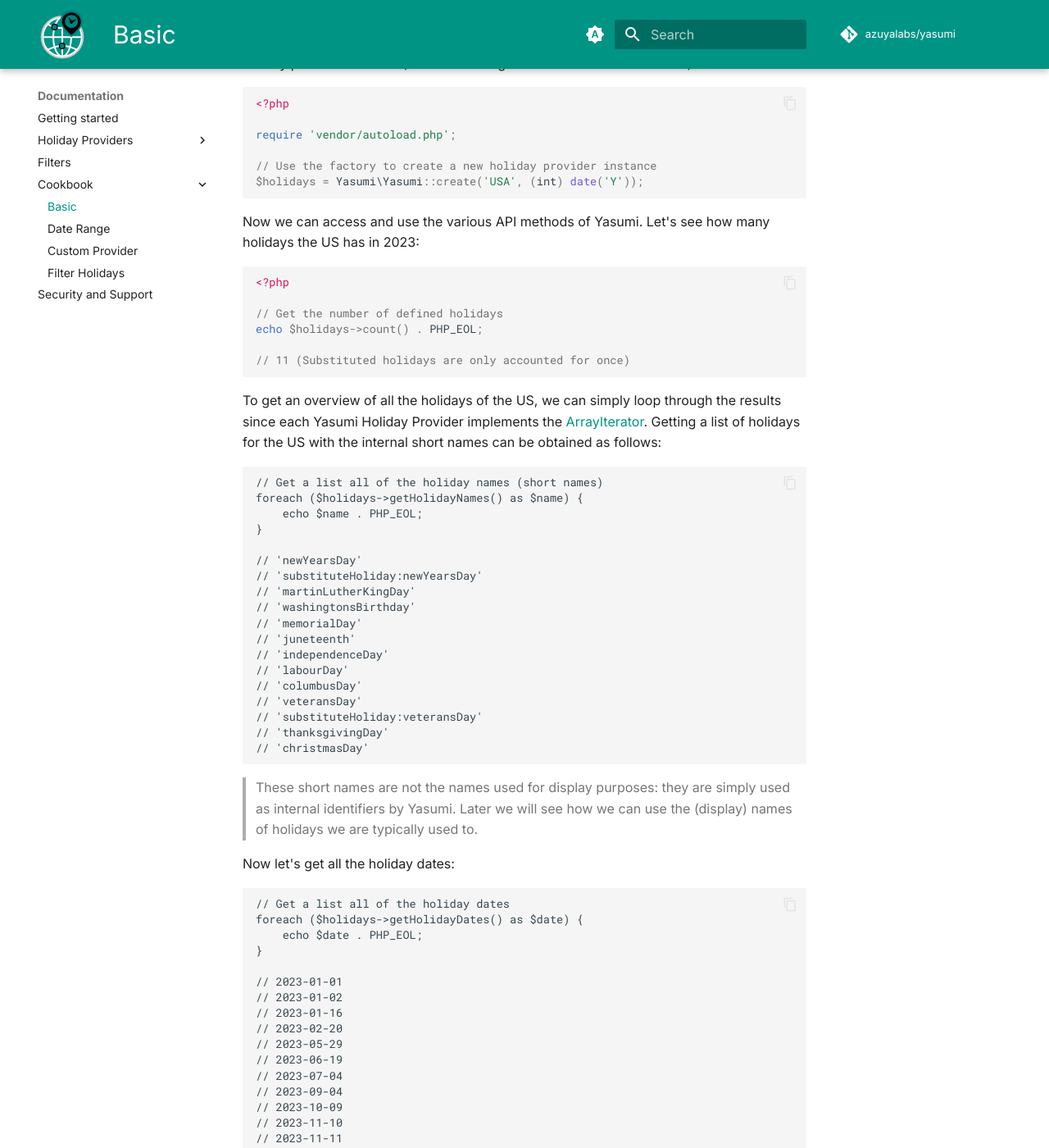
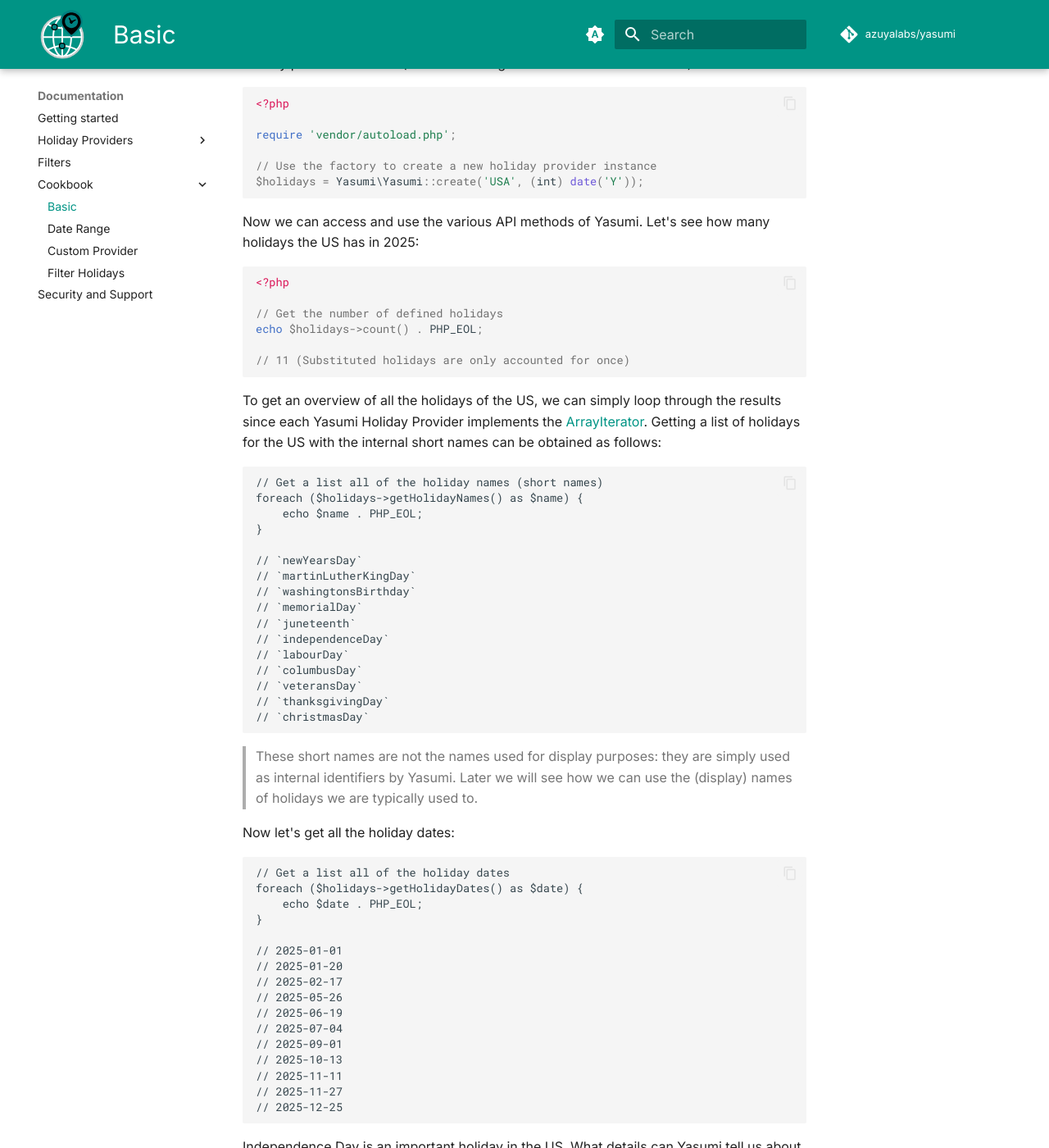
Before and after one commit to azuyalabs/yasumi-docs, an MkDocs documentation site: the page built from docs/recipes/basic.md, in a window 1280 px wide and 1400 px high, scrolled down 266 px. Shown: the whole window at 82% size. Built offline with MkDocs 1.6.1 and Material for MkDocs 9.7.7, drawn with Linux system fonts in a browser that asks for light colours; comment, search, counter and statistics services are not loaded; some of the changed text lies outside the part shown.

Commit message:
Update examples with the year 2025
Signed-off-by: Sacha Telgenhof <me@sachatelgenhof.com>

````diff
--- a/docs/recipes/basic.md
+++ b/docs/recipes/basic.md
@@ -15,7 +15,7 @@ $holidays = Yasumi\Yasumi::create('USA', (int) date('Y'));
 ```
 
 Now we can access and use the various API methods of Yasumi. Let's see how many holidays the US has in
-2023:
+2025:
 
 ``` php
 <?php
@@ -36,19 +36,17 @@ foreach ($holidays->getHolidayNames() as $name) {
     echo $name . PHP_EOL;
 }
 
-// 'newYearsDay'
-// 'substituteHoliday:newYearsDay'
-// 'martinLutherKingDay'
-// 'washingtonsBirthday'
-// 'memorialDay'
-// 'juneteenth'
-// 'independenceDay'
-// 'labourDay'
-// 'columbusDay'
-// 'veteransDay'
-// 'substituteHoliday:veteransDay'
-// 'thanksgivingDay'
-// 'christmasDay'
+// `newYearsDay`
+// `martinLutherKingDay`
+// `washingtonsBirthday`
+// `memorialDay`
+// `juneteenth`
+// `independenceDay`
+// `labourDay`
+// `columbusDay`
+// `veteransDay`
+// `thanksgivingDay`
+// `christmasDay`
 ```
 
 > These short names are not the names used for display purposes: they are simply used as internal identifiers by Yasumi.
@@ -62,19 +60,17 @@ foreach ($holidays->getHolidayDates() as $date) {
     echo $date . PHP_EOL;
 }
 
-// 2023-01-01
-// 2023-01-02
-// 2023-01-16
-// 2023-02-20
-// 2023-05-29
-// 2023-06-19
-// 2023-07-04
-// 2023-09-04
-// 2023-10-09
-// 2023-11-10
-// 2023-11-11
-// 2023-11-23
-// 2023-12-25
+// 2025-01-01
+// 2025-01-20
+// 2025-02-17
+// 2025-05-26
+// 2025-06-19
+// 2025-07-04
+// 2025-09-01
+// 2025-10-13
+// 2025-11-11
+// 2025-11-27
+// 2025-12-25
 ```
 
 Independence Day is an important holiday in the US. What details can Yasumi tell us about this holiday?
@@ -93,7 +89,7 @@ echo $independenceDay->getName() . PHP_EOL;
 // Get the date
 echo $independenceDay . PHP_EOL;
 
-// '2023-07-04'
+// '2025-07-04'
 
 // Get the type of holiday
 echo $independenceDay->getType() . PHP_EOL;
@@ -112,7 +108,7 @@ echo json_encode($independenceDay, JSON_PRETTY_PRINT);
 //     "translations": {
 //         "en": "Independence Day"
 //     },
-//     "date": "2023-07-04 00:00:00.000000",
+//     "date": "2025-07-04 00:00:00.000000",
 //     "timezone_type": 3,
 //     "timezone": "America\/New_York"
 // }
````
Also changed, not shown: docs/recipes/between_filter.md (+3 -3 lines), docs/recipes/custom_provider.md (+2 -5 lines).
